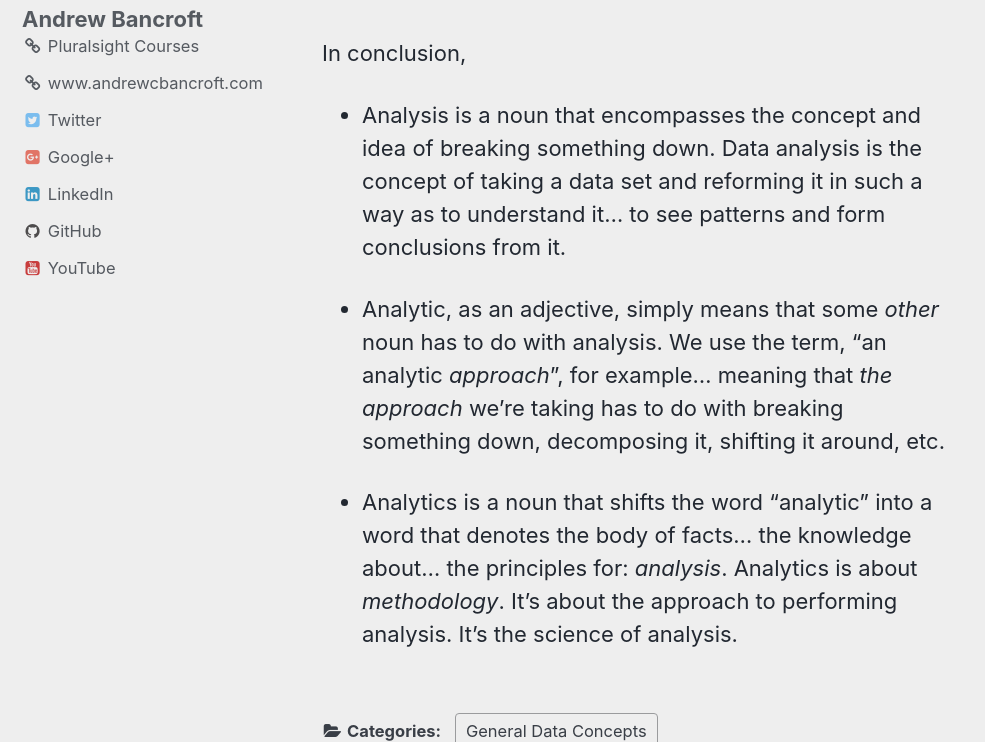
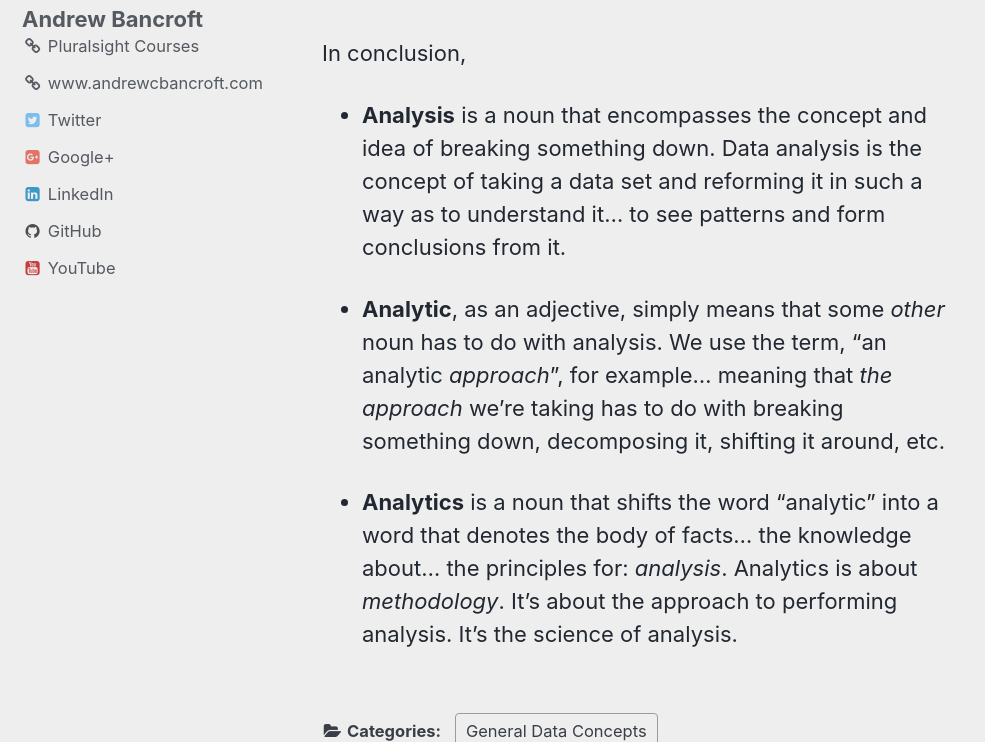
Before and after one commit to andrewcbancroft/datadaylife-blog, a Jekyll site: the page built from _posts/2018-01-09-data-analysis-vs-data-analytics-examining-suffix.md, in a window 1280 px wide and 900 px high, scrolled down 4712 px, cut to the strip 158-900 px from the top of the window. Shown: the whole strip, without its empty margins (0-985 px from the left). Built offline with Jekyll 4.4.1, drawn with Linux system fonts in a browser that asks for light colours; comment, search, counter and statistics services are not loaded.

```diff
--- a/_posts/2018-01-09-data-analysis-vs-data-analytics-examining-suffix.md
+++ b/_posts/2018-01-09-data-analysis-vs-data-analytics-examining-suffix.md
@@ -98,8 +98,8 @@ Analysis is the end-goal (okay, understanding, interpreting, making inferences a
 
 In conclusion,
 
-* Analysis is a noun that encompasses the concept and idea of breaking something down.  Data analysis is the concept of taking a data set and reforming it in such a way as to understand it... to see patterns and form conclusions from it.
+* **Analysis** is a noun that encompasses the concept and idea of breaking something down.  Data analysis is the concept of taking a data set and reforming it in such a way as to understand it... to see patterns and form conclusions from it.
 
-* Analytic, as an adjective, simply means that some *other* noun has to do with analysis. We use the term, "an analytic *approach*", for example... meaning that *the approach* we're taking has to do with breaking something down, decomposing it, shifting it around, etc.
+* **Analytic**, as an adjective, simply means that some *other* noun has to do with analysis. We use the term, "an analytic *approach*", for example... meaning that *the approach* we're taking has to do with breaking something down, decomposing it, shifting it around, etc.
 
-* Analytics is a noun that shifts the word "analytic" into a word that denotes the body of facts... the knowledge about... the principles for:  *analysis*.  Analytics is about *methodology*.  It's about the approach to performing analysis.  It's the science of analysis.
+* **Analytics** is a noun that shifts the word "analytic" into a word that denotes the body of facts... the knowledge about... the principles for:  *analysis*.  Analytics is about *methodology*.  It's about the approach to performing analysis.  It's the science of analysis.
```
